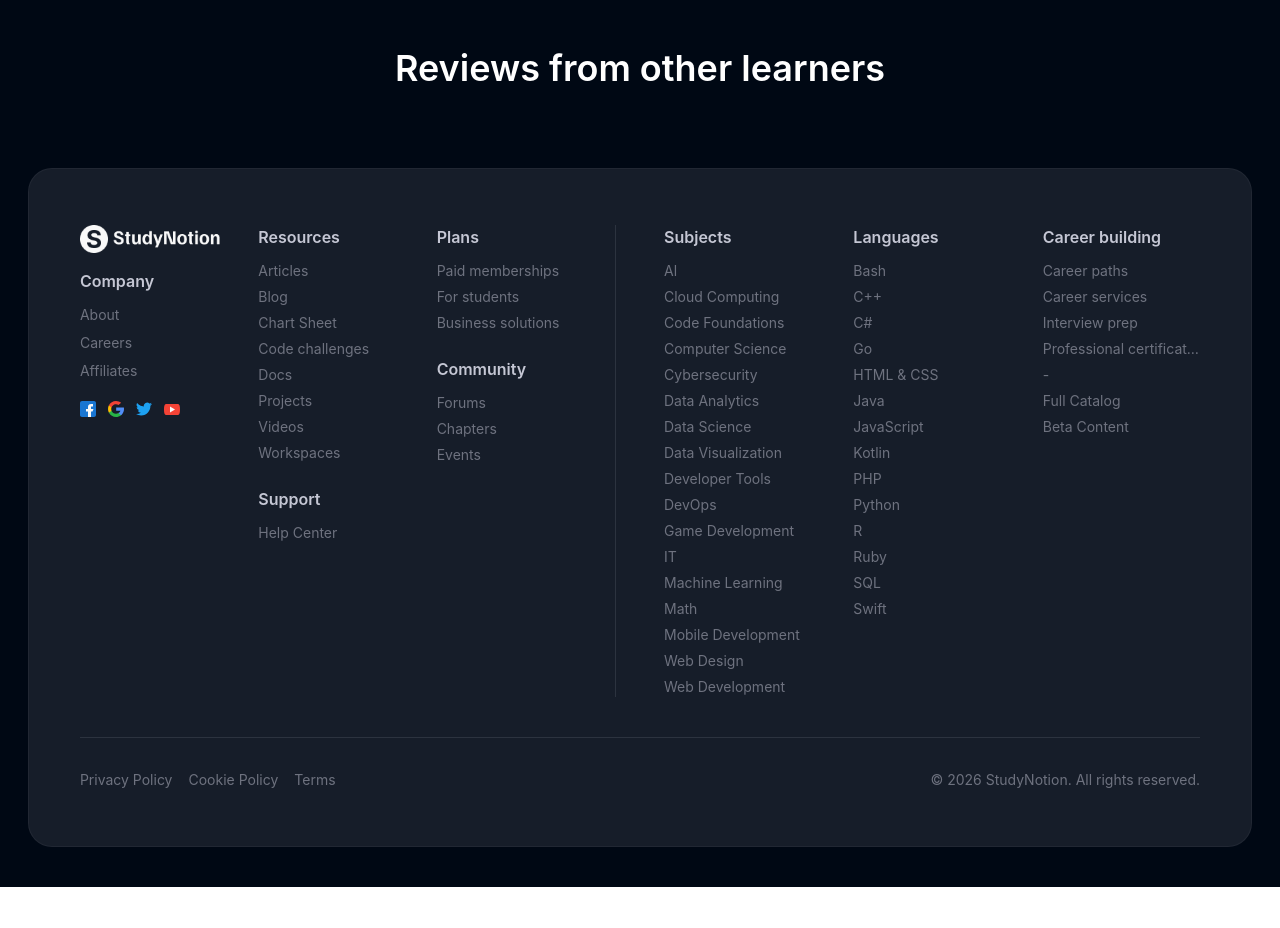
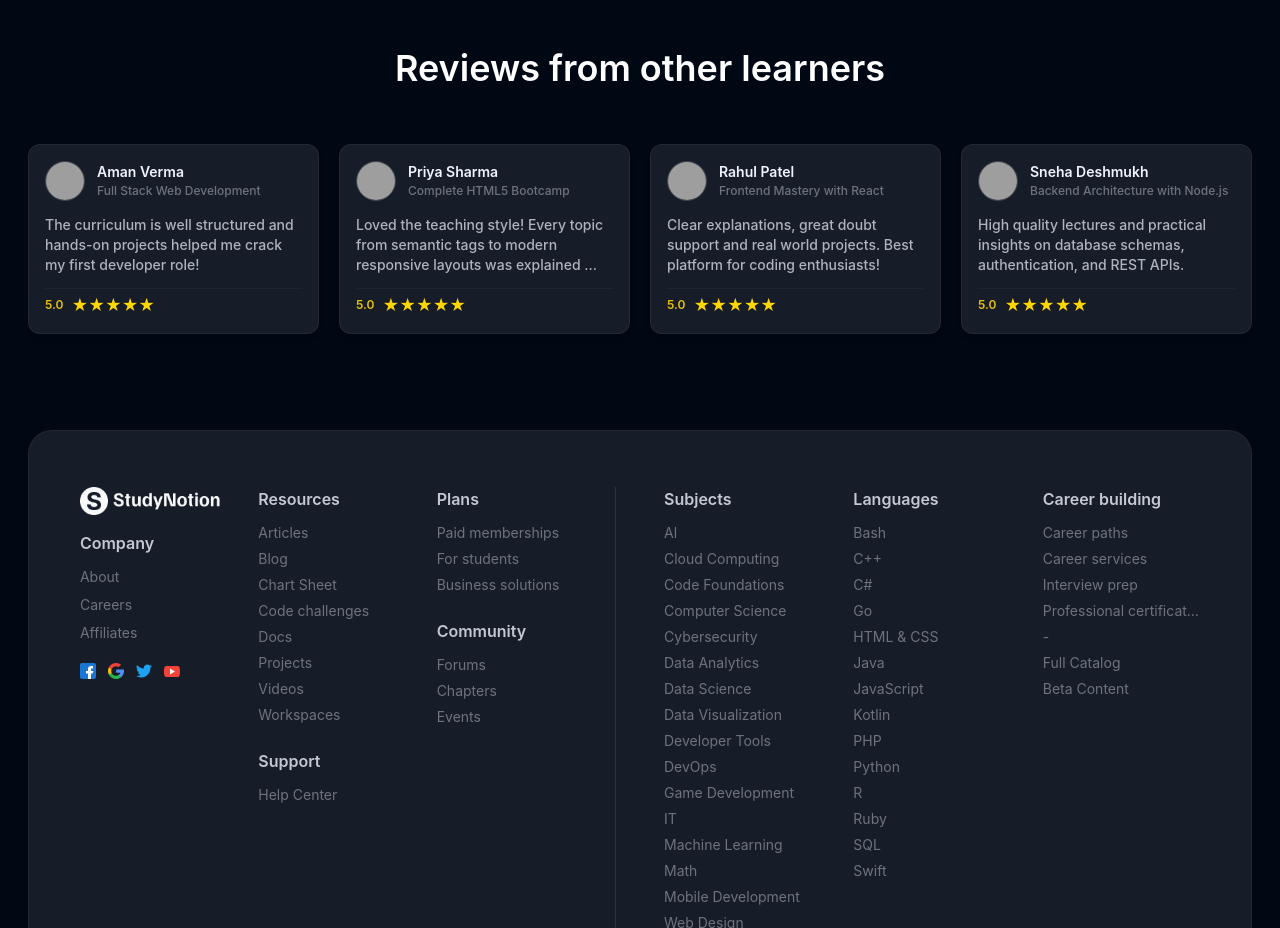
Before and after one commit to Kunal-Nayakawadi04/Study-Notion-EdTech, a React (Vite) app in the folder frontend/: page /about in a window 1280 px wide. Shown: the part 3660-4588 px from the top of the page. Before the commit the page ends 4547 px from the top, so only its background shows below. Built offline with nearby package versions, Linux system fonts and the light colour scheme; no server answers; grey boxes are pictures that could not be loaded; a web font is replaced by a local one.

Commit message:
Enhance ReviewSlider with curated testimonials fallback and auto-slider

```diff
--- a/frontend/src/components/common/ReviewSlider.jsx
+++ b/frontend/src/components/common/ReviewSlider.jsx
@@ -1,11 +1,9 @@
 import React, { useEffect, useState } from "react"
 import ReactStars from "react-rating-stars-component"
-import Img from './Img';
+import Img from './Img'
 
 // Import Swiper React components
 import { Swiper, SwiperSlide } from "swiper/react"
-// import SwiperCore, { Autoplay, FreeMode, Pagination } from 'swiper/core';
-// Import Swiper styles
 import "swiper/css"
 import "swiper/css/free-mode"
 import "swiper/css/pagination"
@@ -14,16 +12,55 @@ import "swiper/css/pagination"
 import { FaStar } from "react-icons/fa"
 
 // Get apiFunction and the endpoint
-import { apiConnector } from "../../services/apiConnector";
+import { apiConnector } from "../../services/apiConnector"
 import { ratingsEndpoints } from "../../services/apis"
 
-
-
-
-
+// Default showcase reviews if no reviews in DB yet
+const defaultReviews = [
+  {
+    user: {
+      firstName: "Aman",
+      lastName: "Verma",
+      image: "https://api.dicebear.com/5.x/initials/svg?seed=Aman Verma",
+    },
+    course: { courseName: "Full Stack Web Development" },
+    review: "The curriculum is well structured and hands-on projects helped me crack my first developer role!",
+    rating: 5,
+  },
+  {
+    user: {
+      firstName: "Priya",
+      lastName: "Sharma",
+      image: "https://api.dicebear.com/5.x/initials/svg?seed=Priya Sharma",
+    },
+    course: { courseName: "Complete HTML5 Bootcamp" },
+    review: "Loved the teaching style! Every topic from semantic tags to modern responsive layouts was explained in depth.",
+    rating: 5,
+  },
+  {
+    user: {
+      firstName: "Rahul",
+      lastName: "Patel",
+      image: "https://api.dicebear.com/5.x/initials/svg?seed=Rahul Patel",
+    },
+    course: { courseName: "Frontend Mastery with React" },
+    review: "Clear explanations, great doubt support and real world projects. Best platform for coding enthusiasts!",
+    rating: 5,
+  },
+  {
+    user: {
+      firstName: "Sneha",
+      lastName: "Deshmukh",
+      image: "https://api.dicebear.com/5.x/initials/svg?seed=Sneha Deshmukh",
+    },
+    course: { courseName: "Backend Architecture with Node.js" },
+    review: "High quality lectures and practical insights on database schemas, authentication, and REST APIs.",
+    rating: 5,
+  },
+]
 
 function ReviewSlider() {
-  const [reviews, setReviews] = useState(null)
+  const [reviews, setReviews] = useState([])
   const truncateWords = 15
 
   useEffect(() => {
@@ -33,87 +70,84 @@ function ReviewSlider() {
           "GET",
           ratingsEndpoints.REVIEWS_DETAILS_API
         )
-        if (response?.data?.success) {
-          setReviews(response?.data?.data)
+        if (response?.data?.success && response?.data?.data?.length > 0) {
+          setReviews(response.data.data)
+        } else {
+          setReviews(defaultReviews)
         }
       } catch (error) {
-        console.log("Could not fetch reviews", error)
+        console.log("Could not fetch reviews, using defaults", error)
+        setReviews(defaultReviews)
       }
     })()
   }, [])
 
-  // console.log('reviews= ', reviews)
-  if (!reviews) return null;
-
+  const displayedReviews = reviews.length > 0 ? reviews : defaultReviews
 
   return (
-    <div className="text-white">
-      <div className="my-[50px] h-[184px] max-w-maxContentTab lg:max-w-maxContent">
+    <div className="text-white w-full">
+      <div className="my-[40px] max-w-maxContentTab lg:max-w-maxContent mx-auto px-2">
         <Swiper
-          // slidesPerView={4}
-          // slidesPerView={1}
+          slidesPerView={1}
+          spaceBetween={20}
+          loop={displayedReviews.length > 2}
+          freeMode={true}
+          autoplay={{
+            delay: 2800,
+            disableOnInteraction: false,
+          }}
           breakpoints={{
-            // Configure the number of slides per view for different screen sizes
             640: {
-              slidesPerView: 1, // Show 1 slide at a time on smaller screens
+              slidesPerView: 1,
             },
             768: {
-              slidesPerView: 2, // Show 2 slides at a time on screens wider than 768px
+              slidesPerView: 2,
             },
             1024: {
-              slidesPerView: 4, // Show 4 slides at a time on screens wider than 1024px
+              slidesPerView: 3,
+            },
+            1280: {
+              slidesPerView: 4,
             },
           }}
-          spaceBetween={25}
-          loop={true}
-          freeMode={true}
-          autoplay={{
-            delay: 2500,
-            disableOnInteraction: false,
-          }}
-          // modules={[FreeMode, Pagination, Autoplay]}
-          className="w-full "
+          className="w-full py-4"
         >
-          {reviews.map((review, i) => {
-            return (
+          {displayedReviews.map((review, i) => (
             <SwiperSlide key={i}>
-                <div className="flex flex-col gap-3 bg-richblack-800 p-3 text-[14px] text-richblack-25 min-h-[180px] max-h-[180px] glass-bg">
-                  <div className="flex items-center gap-4">
+              <div className="flex flex-col justify-between gap-3 bg-richblack-800 p-4 text-[14px] text-richblack-25 min-h-[190px] rounded-xl border border-richblack-700/60 shadow-md">
+                <div className="flex items-center gap-3">
                   <Img
                     src={
-                        review?.user?.image
-                          ? review?.user?.image
-                          : `https://api.dicebear.com/5.x/initials/svg?seed=${review?.user?.firstName} ${review?.user?.lastName}`
+                      review?.user?.image ||
+                      `https://api.dicebear.com/5.x/initials/svg?seed=${review?.user?.firstName} ${review?.user?.lastName}`
                     }
                     alt=""
-                      className="h-9 w-9 rounded-full object-cover"
+                    className="h-10 w-10 rounded-full object-cover border border-richblack-600"
                   />
-                    <div className="flex flex-col">
-                      <h1 className="font-semibold text-richblack-5 capitalize">{`${review?.user?.firstName} ${review?.user?.lastName}`}</h1>
-                      <h2 className="text-[12px] font-medium text-richblack-500">
-                        {review?.course?.courseName}
+                  <div className="flex flex-col min-w-0">
+                    <h1 className="font-semibold text-richblack-5 capitalize text-sm truncate">
+                      {`${review?.user?.firstName || "Student"} ${review?.user?.lastName || ""}`}
+                    </h1>
+                    <h2 className="text-[12px] font-medium text-richblack-400 truncate">
+                      {review?.course?.courseName || "Coding Course"}
                     </h2>
                   </div>
                 </div>
 
-                  <p className="font-medium text-richblack-25">
-                    {review?.review.split(" ").length > truncateWords
-                      ? `${review?.review
-                        .split(" ")
-                        .slice(0, truncateWords)
-                        .join(" ")} ...`
-                      : `${review?.review}`}
+                <p className="font-medium text-richblack-100 text-xs sm:text-sm line-clamp-3">
+                  {review?.review?.split(" ")?.length > truncateWords
+                    ? `${review?.review.split(" ").slice(0, truncateWords).join(" ")} ...`
+                    : review?.review}
                 </p>
 
-                  <div className="flex items-center gap-2 ">
-                    <h3 className="font-semibold text-yellow-100">
-                      {/* {isNaN(review.rating) ? "N/A" : review.rating.toFixed(1)} */}
-                      {review.rating}
-                    </h3>
+                <div className="flex items-center gap-2 pt-1 border-t border-richblack-700/40">
+                  <span className="font-semibold text-yellow-100 text-xs">
+                    {review?.rating ? Number(review.rating).toFixed(1) : "5.0"}
+                  </span>
                   <ReactStars
                     count={5}
-                      value={parseInt(review.rating)} // Convert to a number
-                      size={20}
+                    value={parseInt(review?.rating) || 5}
+                    size={16}
                     edit={false}
                     activeColor="#ffd700"
                     emptyIcon={<FaStar />}
@@ -122,9 +156,7 @@ function ReviewSlider() {
                 </div>
               </div>
             </SwiperSlide>
-            )
-          })}
-          {/* <SwiperSlide>Slide 1</SwiperSlide> */}
+          ))}
         </Swiper>
       </div>
     </div>
```
Lines whose indentation alone changed are shown as unchanged.
